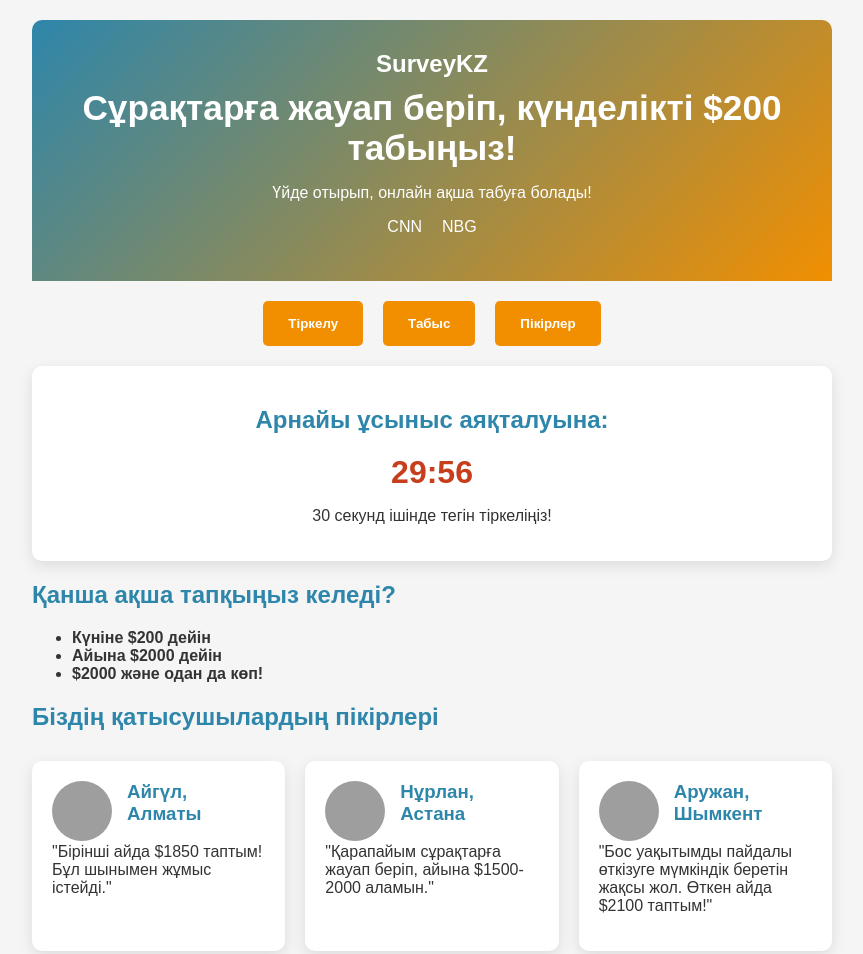
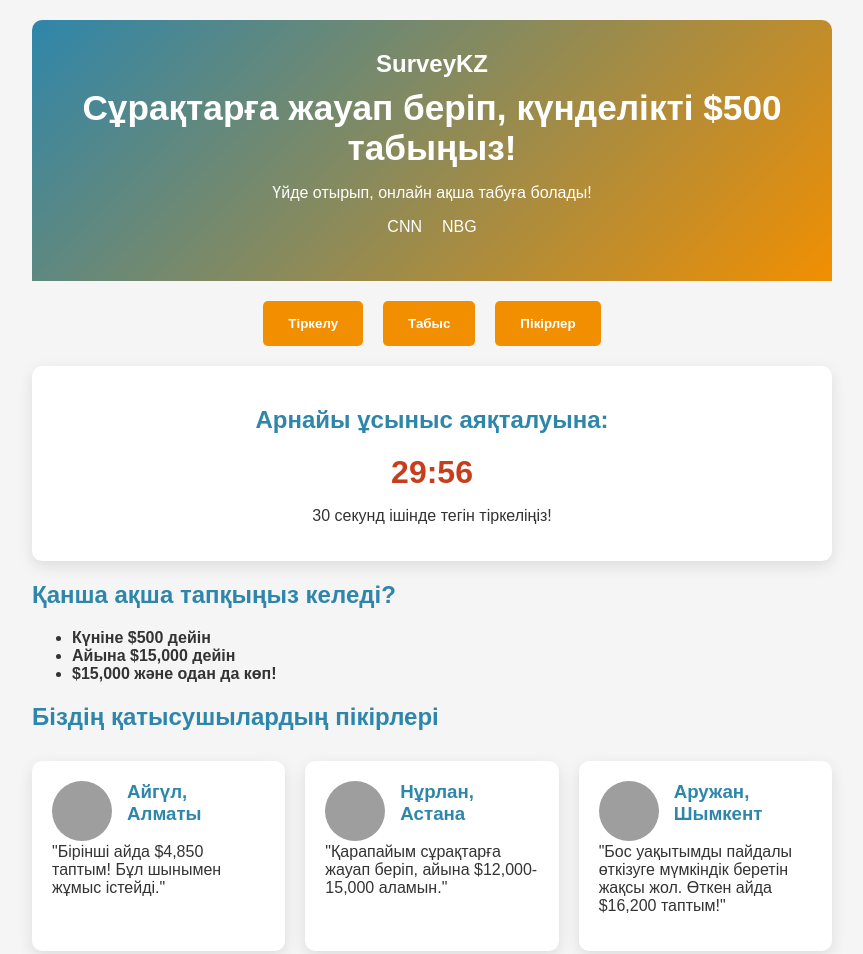
Before and after one commit to jupsy440/cash, a plain HTML site: page index.html in a window 1280 px wide. Shown: the top 954 px of the page, without its empty margins (208-1071 px from the left). Drawn offline with Linux system fonts and the light colour scheme; grey boxes are pictures that could not be loaded.

Commit message:
Update index.html

```diff
--- a/index.html
+++ b/index.html
@@ -153,7 +153,7 @@
     <div class="container">
         <header>
             <div class="logo">SurveyKZ</div>
-            <h1>Сұрақтарға жауап беріп, күнделікті $200 табыңыз!</h1>
+            <h1>Сұрақтарға жауап беріп, күнделікті $500 табыңыз!</h1>
             <p>Үйде отырып, онлайн ақша табуға болады!</p>
 
             <div class="media-logos">
@@ -177,9 +177,9 @@
         <section id="register">
             <h2>Қанша ақша тапқыңыз келеді?</h2>
             <ul>
-                <li><strong>Күніне $200 дейін</strong></li>
-                <li><strong>Айына $2000 дейін</strong></li>
-                <li><strong>$2000 және одан да көп!</strong></li>
+                <li><strong>Күніне $500 дейін</strong></li>
+                <li><strong>Айына $15,000 дейін</strong></li>
+                <li><strong>$15,000 және одан да көп!</strong></li>
             </ul>
         </section>
 
@@ -189,17 +189,17 @@
                 <div class="testimonial">
                     <img src="https://randomuser.me/api/portraits/women/32.jpg" alt="Айгүл">
                     <h3>Айгүл, Алматы</h3>
-                    <p>"Бірінші айда $1850 таптым! Бұл шынымен жұмыс істейді."</p>
+                    <p>"Бірінші айда $4,850 таптым! Бұл шынымен жұмыс істейді."</p>
                 </div>
                 <div class="testimonial">
                     <img src="https://randomuser.me/api/portraits/men/75.jpg" alt="Нұрлан">
                     <h3>Нұрлан, Астана</h3>
-                    <p>"Қарапайым сұрақтарға жауап беріп, айына $1500-2000 аламын."</p>
+                    <p>"Қарапайым сұрақтарға жауап беріп, айына $12,000-15,000 аламын."</p>
                 </div>
                 <div class="testimonial">
                     <img src="https://randomuser.me/api/portraits/women/63.jpg" alt="Аружан">
                     <h3>Аружан, Шымкент</h3>
-                    <p>"Бос уақытымды пайдалы өткізуге мүмкіндік беретін жақсы жол. Өткен айда $2100 таптым!"</p>
+                    <p>"Бос уақытымды пайдалы өткізуге мүмкіндік беретін жақсы жол. Өткен айда $16,200 таптым!"</p>
                 </div>
             </div>
         </section>
```
